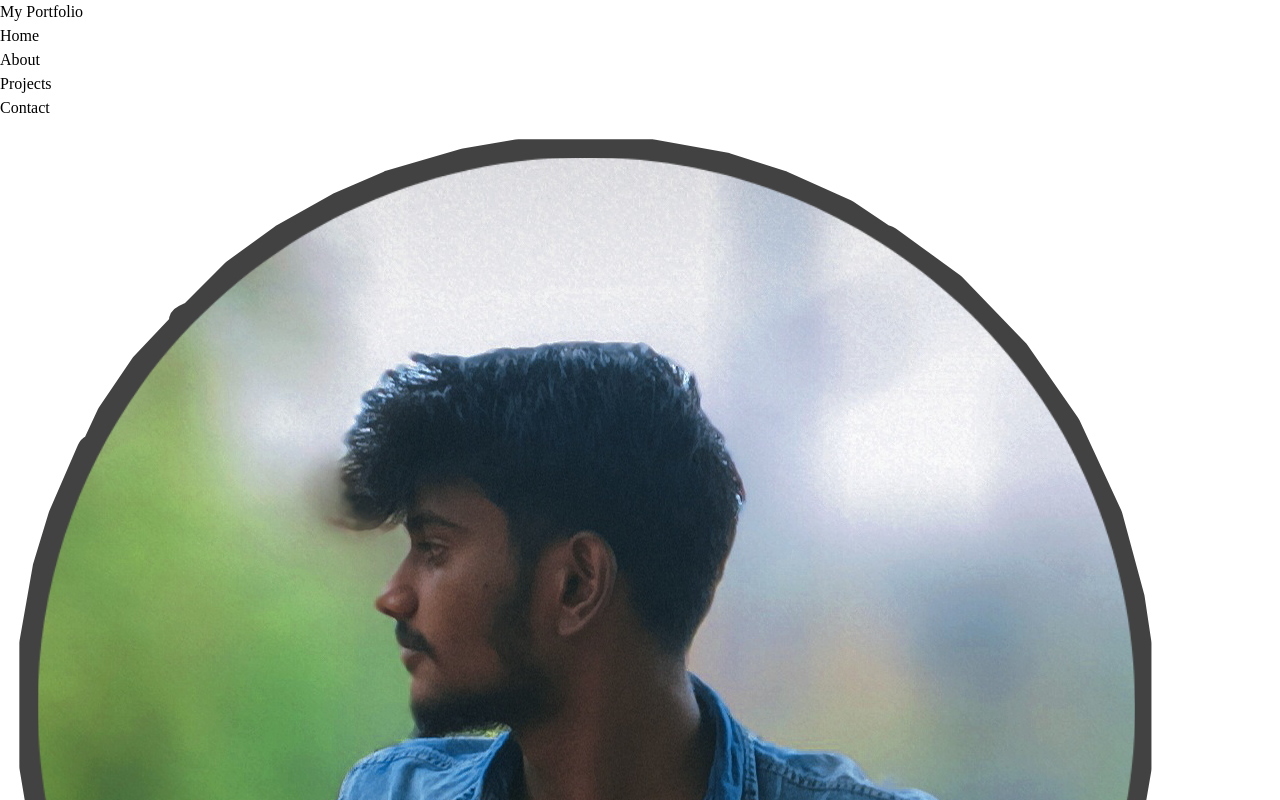
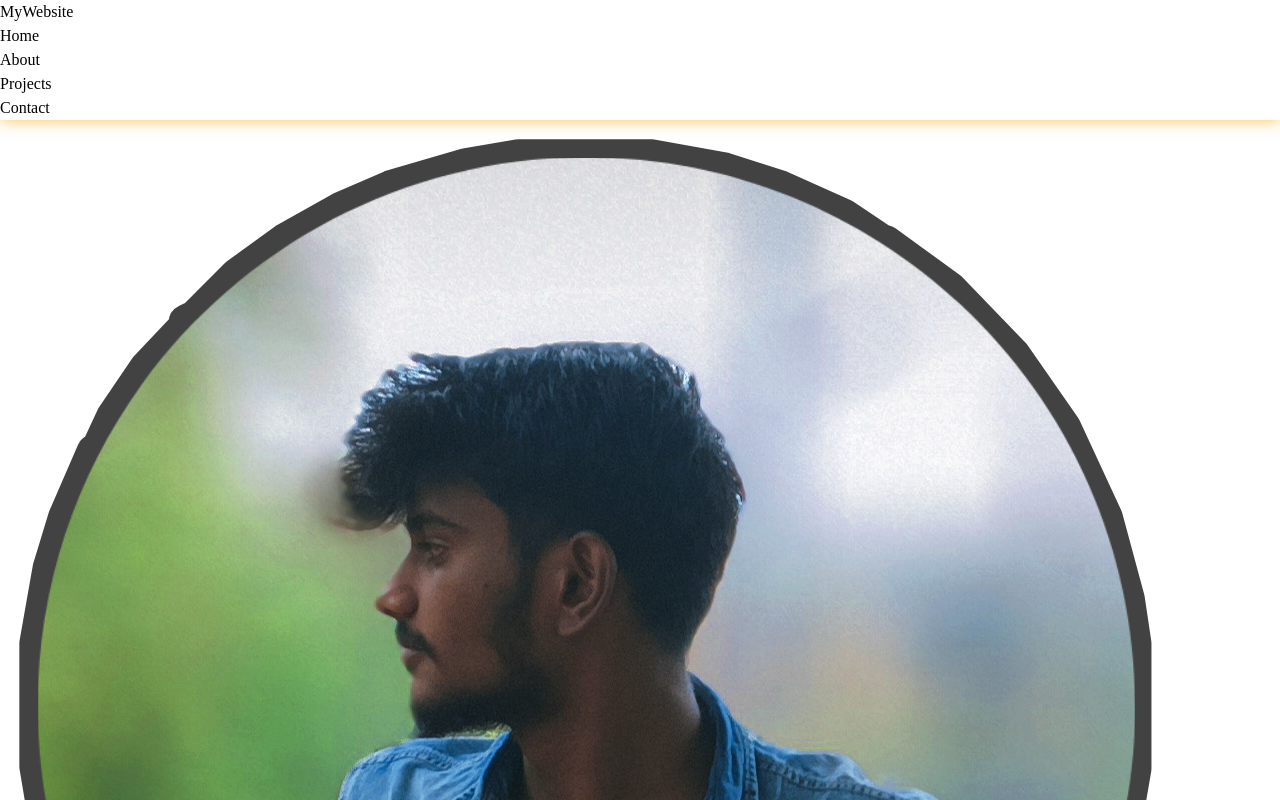
Before and after one commit to Pradhunyagawande01/Portfolio-Website, a React (Vite) app: page / in a window 1280 px wide. Shown: the top 800 px of the page. Built offline with nearby package versions, Linux system fonts and the light colour scheme; a web font is replaced by a local one.

Commit message:
commit added

```diff
--- a/src/Components/Navbar.jsx
+++ b/src/Components/Navbar.jsx
@@ -1,18 +1,58 @@
-import React from 'react';
+import React from "react";
 
 const Navbar = () => {
   return (
-        <nav className="bg-gray-800 text-white p-4">
-            <div className="container mx-auto flex justify-between items-center">
-                <div className="text-2xl font-bold">My Portfolio</div>
+    <div className="flex justify-center">
+      <nav
+        className="bg-transparent text-white p-4 shadow-lg w-[90%] mt-4 fixed top-4 rounded-lg border border-orange-500 backdrop-blur-md"
+        style={{
+          boxShadow: "0 0 15px rgba(255, 165, 0, 0.7)",
+        }}
+      >
+        <div className="container mx-auto flex justify-between items-center px-4">
+          <a
+            href="#home"
+            className="text-xl font-semibold tracking-wide hover:text-orange-500 transition duration-300"
+          >
+            MyWebsite
+          </a>
           <ul className="flex space-x-6">
-                    <li><a href="#home" className="hover:text-orange-500">Home</a></li>
-                    <li><a href="#about" className="hover:text-orange-500">About</a></li>
-                    <li><a href="#projects" className="hover:text-orange-500">Projects</a></li>
-                    <li><a href="#contact" className="hover:text-orange-500">Contact</a></li>
+            <li>
+              <a
+                href="#home"
+                className="hover:text-orange-500 transition duration-300"
+              >
+                Home
+              </a>
+            </li>
+            <li>
+              <a
+                href="#about"
+                className="hover:text-orange-500 transition duration-300"
+              >
+                About
+              </a>
+            </li>
+            <li>
+              <a
+                href="#projects"
+                className="hover:text-orange-500 transition duration-300"
+              >
+                Projects
+              </a>
+            </li>
+            <li>
+              <a
+                href="#contact"
+                className="hover:text-orange-500 transition duration-300"
+              >
+                Contact
+              </a>
+            </li>
           </ul>
         </div>
       </nav>
+    </div>
   );
 };
 
```
Lines whose indentation alone changed are shown as unchanged.
